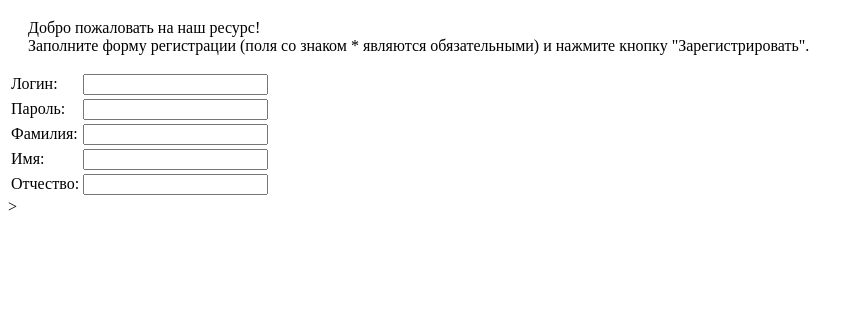
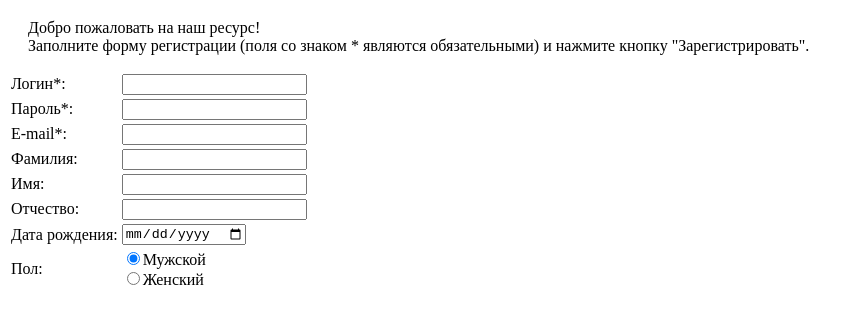
Before and after one commit to bonkiApp/academit, a plain HTML site: page IntroHtml/Registration.html in a window 1280 px wide. Shown: the part 61-384 px from the top of the page, without its empty margins (0-864 px from the left). Drawn offline with Linux system fonts and the light colour scheme; files that its build step writes are made by us from their sources.

Commit message:
добавил еще поля в форму

```diff
--- a/IntroHtml/Registration.html
+++ b/IntroHtml/Registration.html
@@ -5,7 +5,7 @@
     <title>Регистрация нового пользователя</title>
     <meta name="keywords" content="регистрация, детали аккаунта">
     <meta name="description" content="Форма регистрации нового пользователя с расширенной детализацией данных">
-    <link href="formStyle.css" rel="stylesheet">
+    <link href="src/formStyle.css" rel="stylesheet">
 </head>
 <body>
 
@@ -17,13 +17,17 @@
 
 <table>
     <tr>
-        <td><label for="login-field">Логин:</label></td>
+        <td><label for="login-field">Логин*:</label></td>
         <td><input type="text" name="login" id="login-field"></td>
 
     </tr>
     <tr>
-        <td><label for="passwor-field">Пароль:</label></td>
+        <td><label for="passwor-field">Пароль*:</label></td>
         <td><input type="password" name="password" id="passwor-field"></td>
+    </tr>
+    <tr>
+        <td><label for="email-field">E-mail*:</label></td>
+        <td><input type="email" name="email" id="email-field"></td>
     </tr>
     <tr>
         <td><label for="surname-field">Фамилия:</label></td>
@@ -37,8 +41,20 @@
         <td><label for="patronymic-field">Отчество:</label></td>
         <td><input type="text" name="patronymic" id="patronymic-field"></td>
     </tr>
+    <tr>
+        <td><label for="bday-field">Дата рождения:</label></td>
+        <td><input type="date" name="bday" id="bday-field"></td>
+    </tr>
+    <tr>
+        <td><label for="male-radio">Пол:</label></td>
+        <td><input type="radio" name="sex" value="male" id="male-radio" checked>Мужской<br>
+            <input type="radio" name="sex" value="female">Женский</td>
+    </tr>
 
-</table>>
+
+
+
+</table>
 
 </body>
 </html>
```
